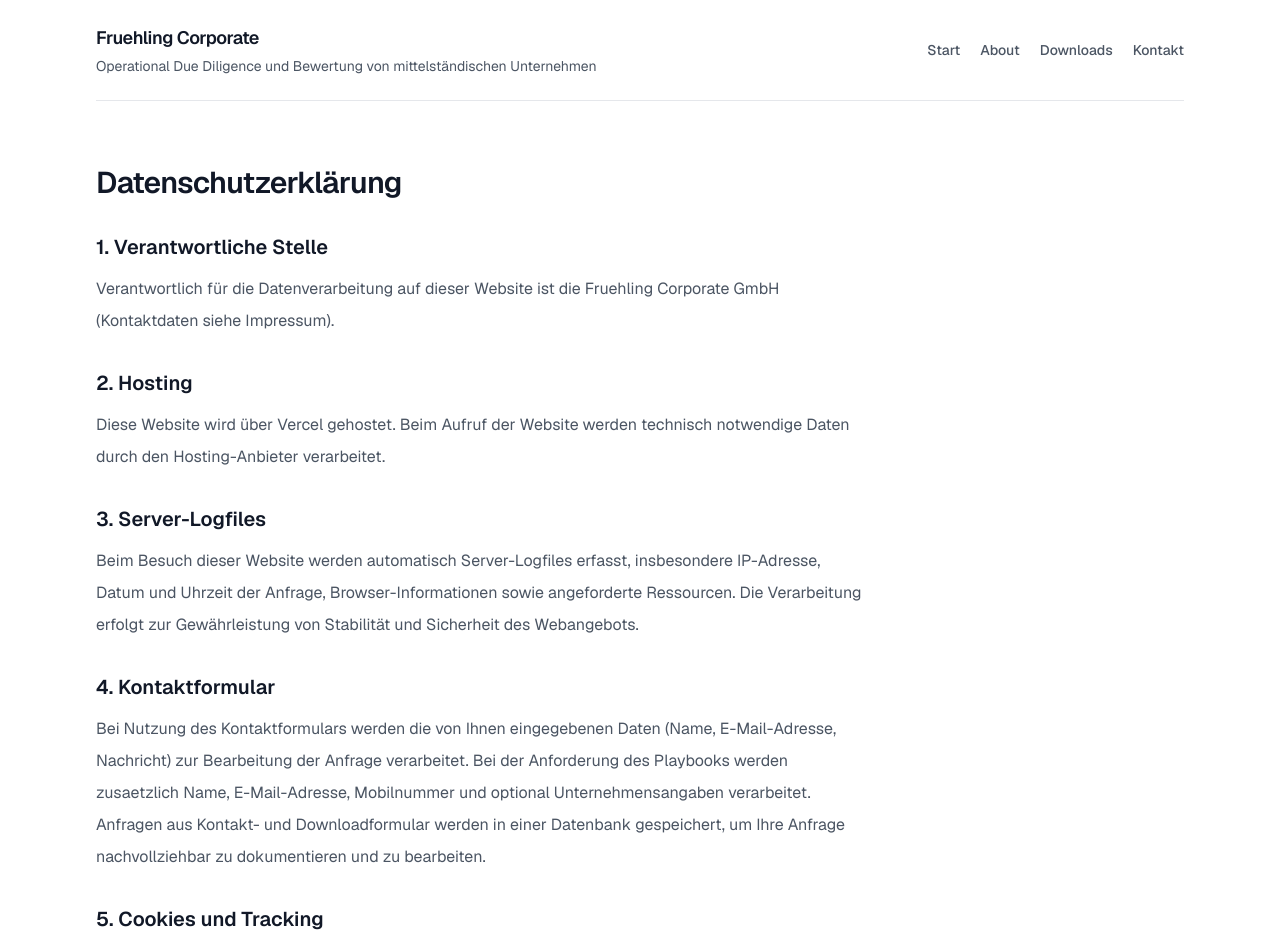
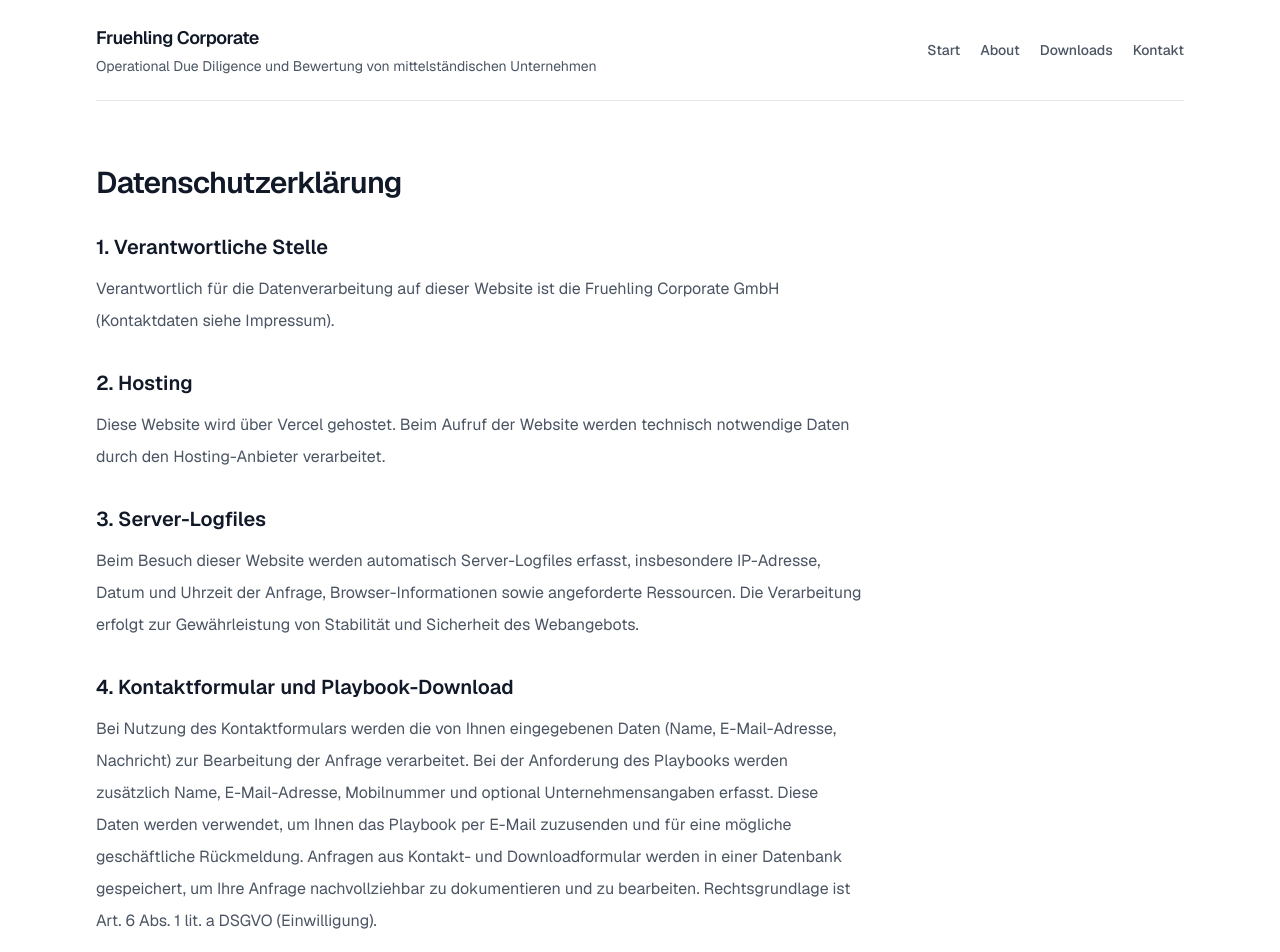
Before and after one commit to carlfruehling/fruehling-corporate, a Next.js app: page /datenschutz in a window 1280 px wide. Shown: the top 952 px of the page. Built offline with nearby package versions, Linux system fonts and the light colour scheme.

Commit message:
Update privacy checkbox with Datenschutz link, fix Umlaute in privacy policy

```diff
--- a/src/app/datenschutz/page.tsx
+++ b/src/app/datenschutz/page.tsx
@@ -54,15 +54,18 @@ export default function DatenschutzPage() {
       </section>
 
       <section className="space-y-3">
-        <h2 className="text-xl font-semibold text-foreground">4. Kontaktformular</h2>
+        <h2 className="text-xl font-semibold text-foreground">4. Kontaktformular und Playbook-Download</h2>
         <p className="leading-8 text-muted-foreground">
           Bei Nutzung des Kontaktformulars werden die von Ihnen eingegebenen
           Daten (Name, E-Mail-Adresse, Nachricht) zur Bearbeitung der Anfrage
-          verarbeitet. Bei der Anforderung des Playbooks werden zusaetzlich
+          verarbeitet. Bei der Anforderung des Playbooks werden zusätzlich
           Name, E-Mail-Adresse, Mobilnummer und optional Unternehmensangaben
-          verarbeitet. Anfragen aus Kontakt- und Downloadformular werden in
-          einer Datenbank gespeichert, um Ihre Anfrage nachvollziehbar zu
-          dokumentieren und zu bearbeiten.
+          erfasst. Diese Daten werden verwendet, um Ihnen das Playbook per
+          E-Mail zuzusenden und für eine mögliche geschäftliche Rückmeldung.
+          Anfragen aus Kontakt- und Downloadformular werden in einer Datenbank
+          gespeichert, um Ihre Anfrage nachvollziehbar zu dokumentieren und zu
+          bearbeiten. Rechtsgrundlage ist Art. 6 Abs. 1 lit. a DSGVO
+          (Einwilligung).
         </p>
       </section>
 
--- a/src/app/downloads/page.tsx
+++ b/src/app/downloads/page.tsx
@@ -181,8 +181,11 @@ export default async function DownloadsPage({ searchParams }: DownloadsPageProps
               className="mt-1 h-4 w-4 rounded border-border"
             />
             <span>
-              Ich stimme zu, dass meine Angaben zur Zusendung des Playbooks und
-              für eine mögliche Rückmeldung gespeichert und verarbeitet werden.
+              Ich stimme der{" "}
+              <a href="/datenschutz" className="underline hover:text-foreground" target="_blank" rel="noopener noreferrer">
+                Datenschutzerklärung
+              </a>{" "}
+              zu.
             </span>
           </label>
 
```
